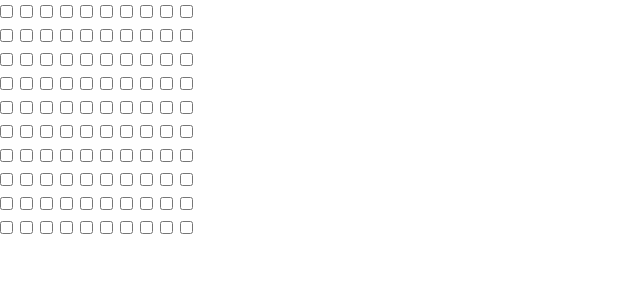
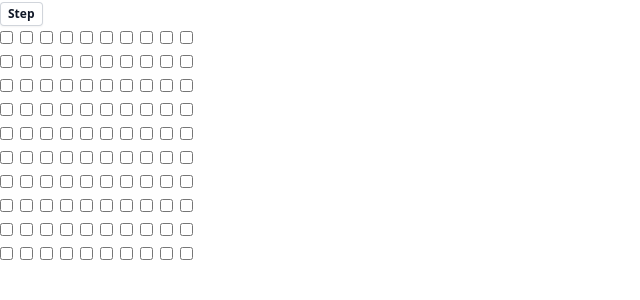
Before and after one commit to ahuth/checkbox-life, a React (Vite) app: page / in a window 1280 px wide. Shown: the top 300 px of the page, without its empty margins (0-640 px from the left). Built offline with nearby package versions, Linux system fonts and the light colour scheme.

Commit message:
Add step button

```diff
--- a/src/components/App.tsx
+++ b/src/components/App.tsx
@@ -1,11 +1,13 @@
 import {useReducer} from 'react';
+import Button from './Button';
+import {step} from '../step';
 
 const initialValues = new Array(100).fill(false);
 
 export default function App() {
   const [values, dispatch] = useReducer(function (
     prevState: boolean[],
-    action: {type: 'toggle'; index: number},
+    action: {type: 'toggle'; index: number} | {type: 'step'},
   ) {
     if (action.type === 'toggle') {
       const nextState = prevState.slice();
@@ -13,11 +15,18 @@ export default function App() {
       return nextState;
     }
 
+    if (action.type === 'step') {
+      return step(prevState);
+    }
+
     return prevState;
   }, initialValues);
 
   return (
     <main>
+      <div>
+        <Button onClick={() => dispatch({type: 'step'})}>Step</Button>
+      </div>
       <ol className="grid grid-cols-[repeat(10,20px)]">
         {values.map((value, i) => {
           return (
--- /dev/null
+++ b/src/components/Button.tsx
@@ -0,0 +1,16 @@
+import clsx from 'clsx';
+import type {ButtonHTMLAttributes} from 'react';
+
+type Props = ButtonHTMLAttributes<HTMLButtonElement>;
+
+export default function Button({className, ...props}: Props) {
+  return (
+    <button
+      className={clsx(
+        'rounded bg-white px-2 py-1 text-xs font-semibold text-gray-900 shadow-sm ring-1 ring-inset ring-gray-300 hover:bg-gray-50',
+        className,
+      )}
+      {...props}
+    />
+  );
+}
--- /dev/null
+++ b/src/step.ts
@@ -0,0 +1,3 @@
+export function step(values: boolean[]): boolean[] {
+  return values;
+}
```
